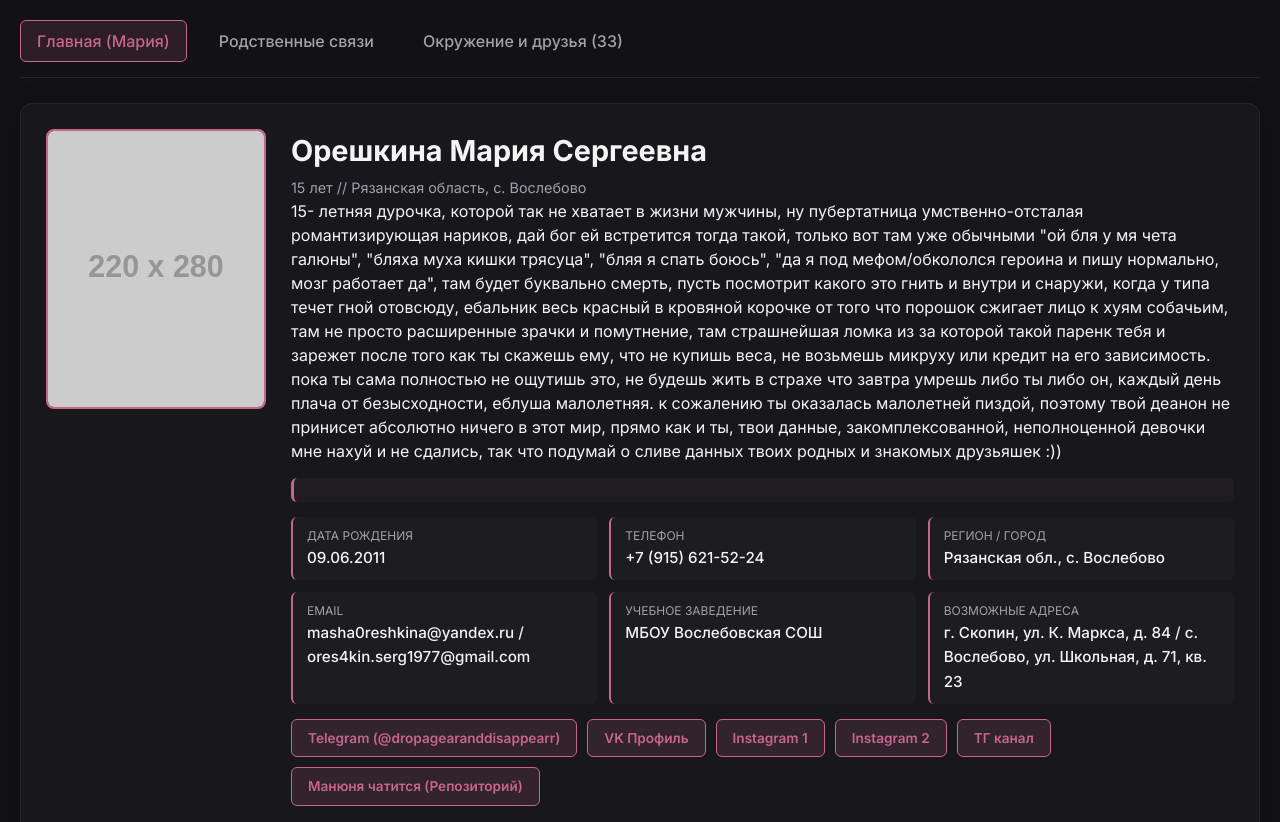
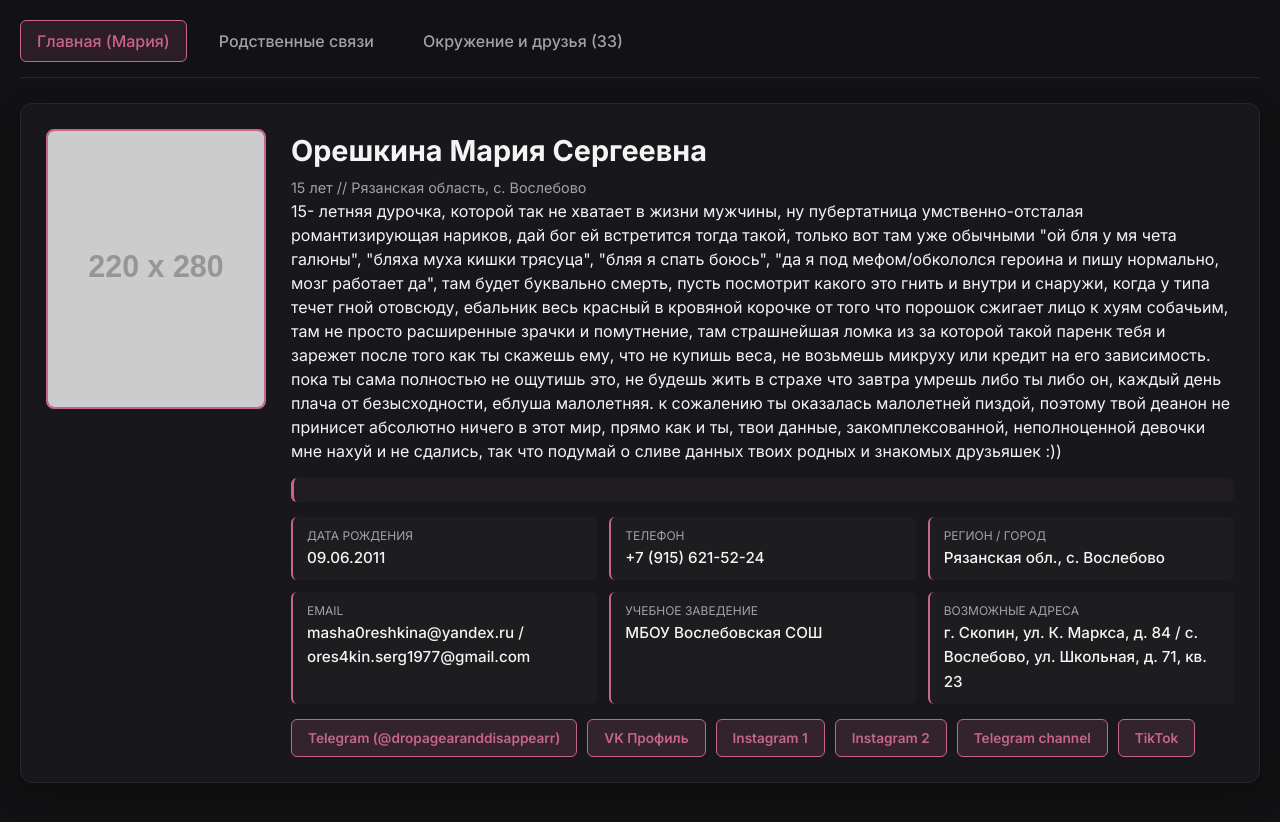
Before and after one commit to kaavillxraavaa/manyaa, a plain HTML site: page index.html in a window 1280 px wide. Shown: the top 822 px of the page. Drawn offline with Linux system fonts and the light colour scheme; placeholder pictures from the web are drawn by us.

```diff
--- a/index.html
+++ b/index.html
@@ -171,8 +171,8 @@
                 <a href="https://vk.com/id549309186" target="_blank" class="btn">VK Профиль</a>
                 <a href="https://instagram.com/oreshkimariia" target="_blank" class="btn">Instagram 1</a>
                 <a href="https://instagram.com/masha_oreshkina8" target="_blank" class="btn">Instagram 2</a>
-                <a href="https://t.me/thruthepainn" target="_blank" class="btn">ТГ канал</a>
-                <a href="https://kaavillxraavaa.github.io/mashko-pashko-chatica/" target="_blank" class="btn">Манюня чатится (Репозиторий)</a>
+                <a href="https://t.me/thruthepainn" target="_blank" class="btn">Telegram channel</a>
+                <a href="https://www.tiktok.com/@infantilebitchess?is_from_webapp=1&sender_device=pc" target="_blank" class="btn">TikTok</a>
             </div>
         </div>
     </section>
```
